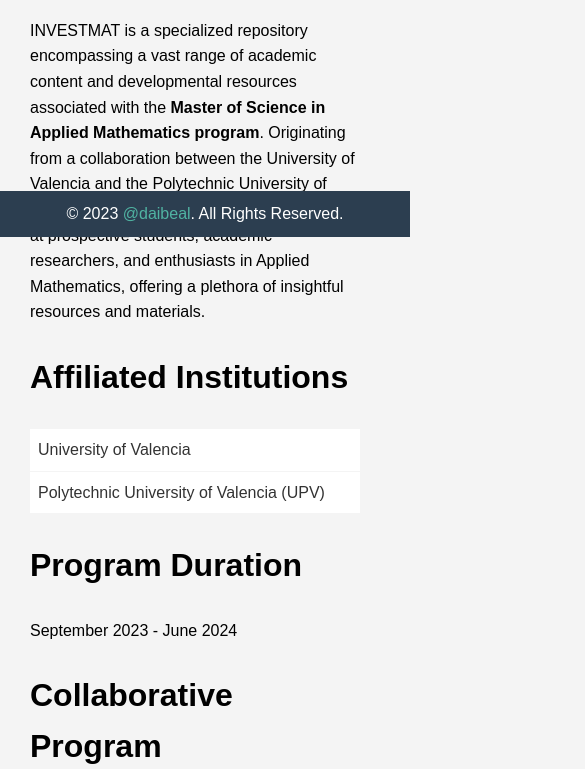
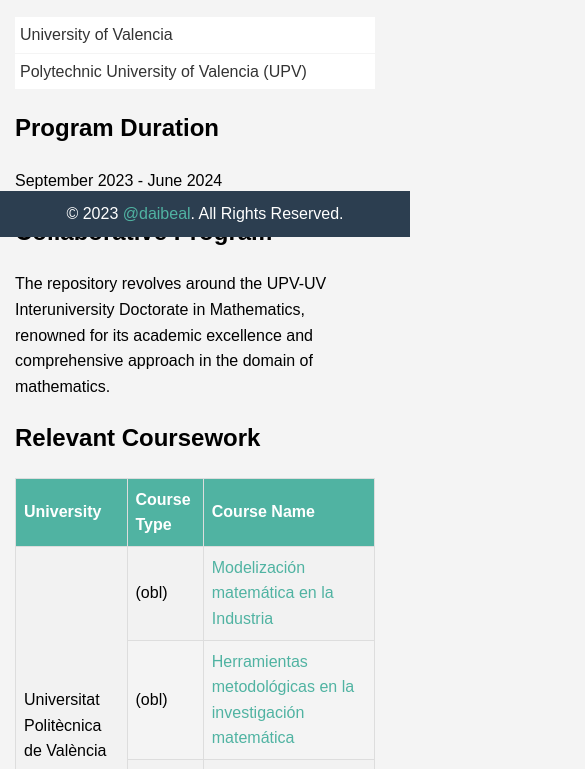
Before and after one commit to daibeal/investmat, a plain HTML site: page index.html in a window 390 px wide. Shown: the part 607-1376 px from the top of the page, 585 px wide, since content can reach past the window. Drawn offline with nearby package versions, Linux system fonts and the light colour scheme.

Commit message:
Added mobile support

```diff
--- a/index.html
+++ b/index.html
@@ -7,16 +7,17 @@
     <meta name="viewport" content="width=device-width, initial-scale=1.0">
     <title>INVESTMAT</title>
     <link rel="stylesheet" href="styles.css">
+    <link href="https://unpkg.com/aos@2.3.1/dist/aos.css" rel="stylesheet">
 
 </head>
 
 <body>
-    <header>
+    <header data-aos="fade-up">
         <img src="images/logo.png" alt="Investmat Logo">
     </header>
 
     <main>
-        <section id="overview">
+        <section data-aos="fade-up" data-aos-offset="500" id="overview">
             <h2>Overview</h2>
             <p>INVESTMAT is a specialized repository encompassing a vast range of academic content and developmental
                 resources associated with the <strong>Master of Science in Applied Mathematics program</strong>. Originating
@@ -25,7 +26,7 @@
                 Applied Mathematics, offering a plethora of insightful resources and materials.</p>
         </section>
 
-        <section id="affiliated-institutions">
+        <section data-aos="fade-up" id="affiliated-institutions">
             <h2>Affiliated Institutions</h2>
             <ul>
                 <li><a href="https://www.uv.es">University of Valencia</a></li>
@@ -33,18 +34,18 @@
             </ul>
         </section>
 
-        <section id="program-duration">
+        <section data-aos="fade-up" id="program-duration">
             <h2>Program Duration</h2>
             <p>September 2023 - June 2024</p>
         </section>
 
-        <section id="collaborative-program">
+        <section data-aos="fade-up" id="collaborative-program">
             <h2>Collaborative Program</h2>
             <p>The repository revolves around the UPV-UV Interuniversity Doctorate in Mathematics, renowned for its
                 academic excellence and comprehensive approach in the domain of mathematics.</p>
         </section>
 
-        <section id="relevant-coursework">
+        <section data-aos="fade-up"  id="relevant-coursework">
             <h2>Relevant Coursework</h2>
             <table border="1">
                 <tr>
@@ -118,7 +119,10 @@
         <p style="margin: 0;">© 2023 <a href="https://daibeal.me">@daibeal</a>. All Rights Reserved.</p>
     </footer>
 
-
+    <script src="https://unpkg.com/aos@2.3.1/dist/aos.js"></script>
+    <script>
+        AOS.init();
+      </script>
 </body>
 
 </html>
--- a/styles.css
+++ b/styles.css
@@ -86,3 +86,29 @@ a {
 a:hover {
     color: #333333;
 }
+
+/* Media Query for Mobile Devices */
+@media (max-width: 768px) {
+    main {
+        padding: 15px;
+    }
+
+    table, th, td {
+        padding: 8px;
+    }
+
+    header img {
+        width: 80%;
+        border-radius: 1em;
+
+
+    }
+
+    h2 {
+        font-size: 1.5em;
+    }
+
+    ul li {
+        padding: 5px;
+    }
+}
```
